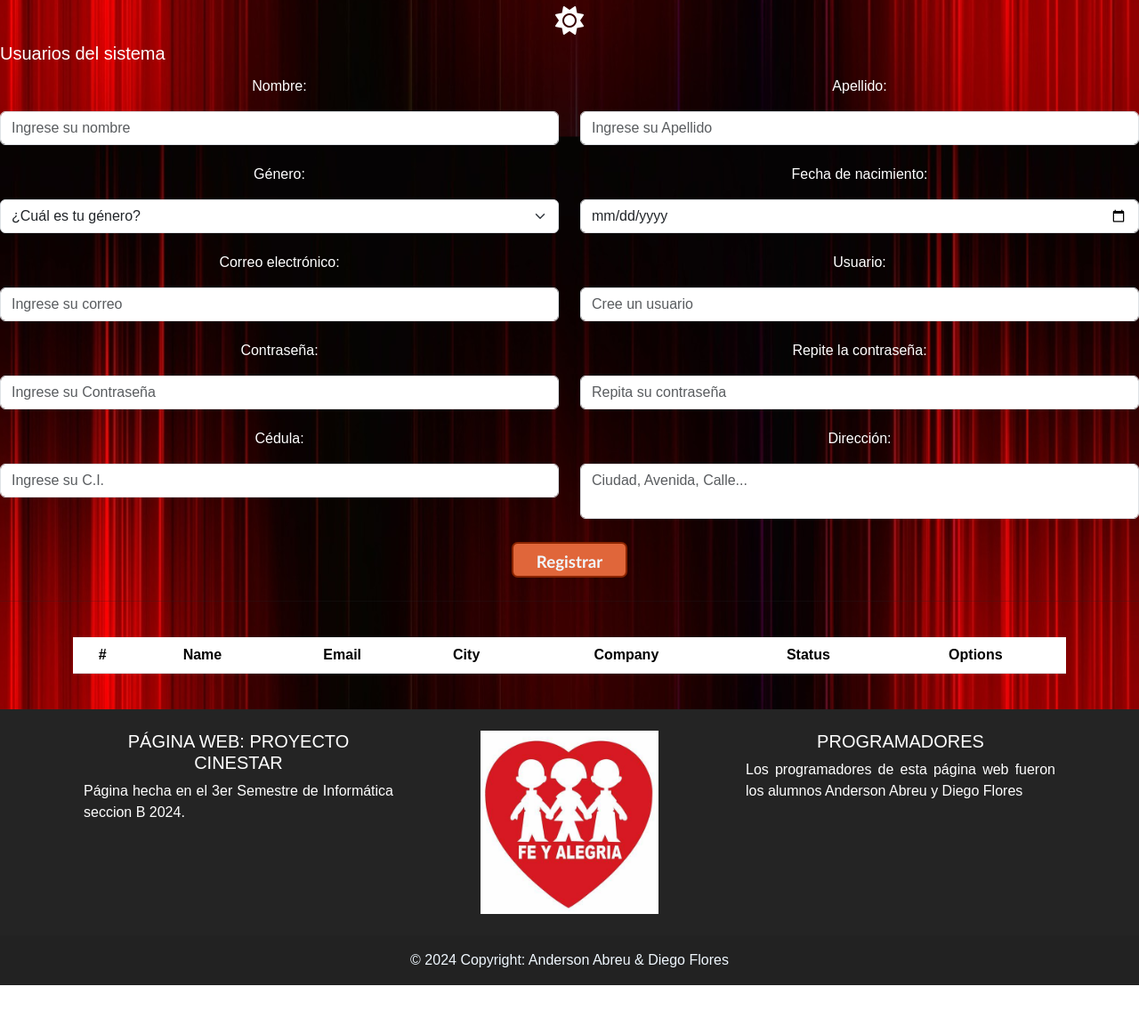
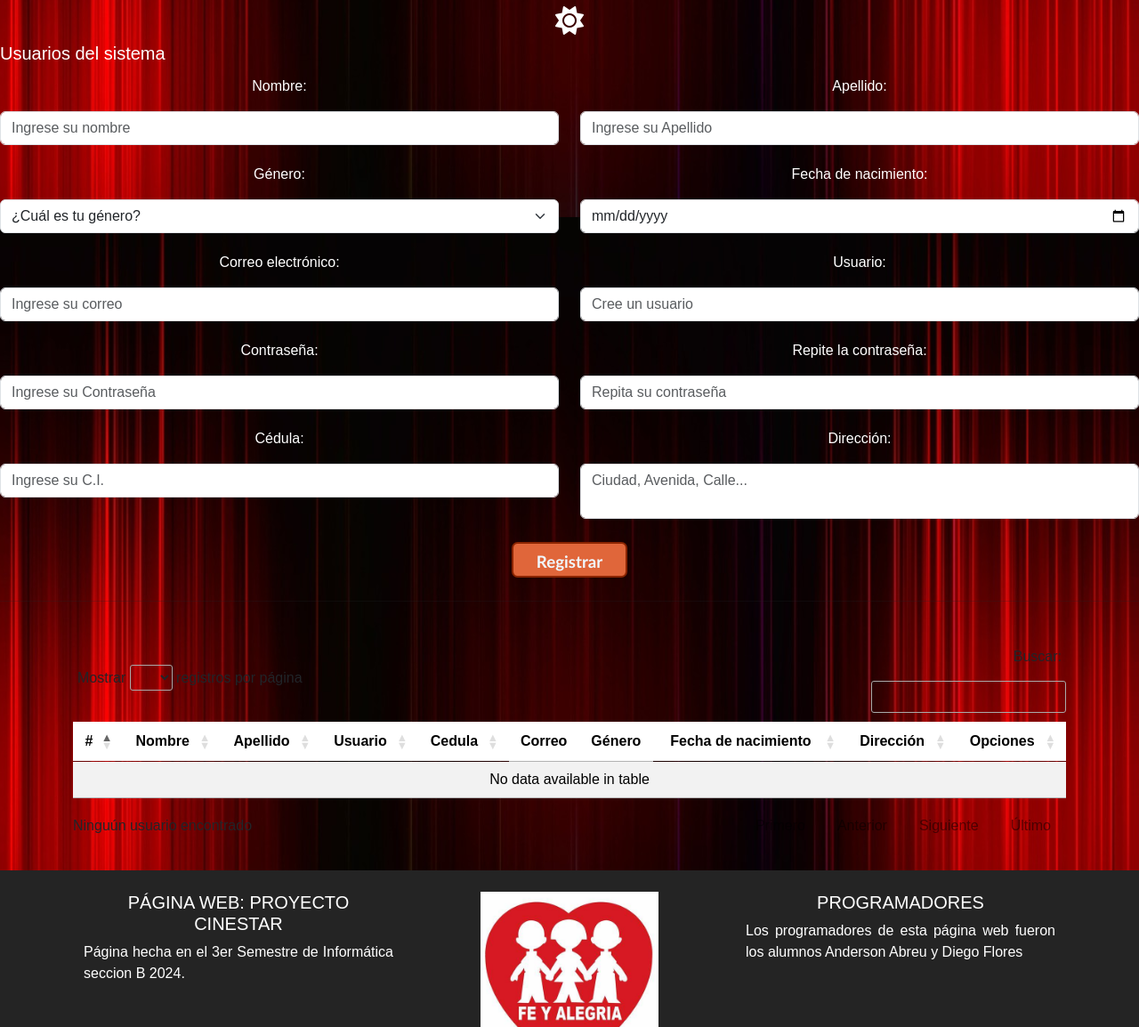
Before and after one commit to khezu666/CineStar1, a plain HTML site: page crud.html in a window 1280 px wide. Shown: the top 1154 px of the page at 89% size. Before the commit the page ends 1107 px from the top, so only its background shows below. Drawn offline with Linux system fonts and the light colour scheme; no server answers.

Commit message:
arreglos

```diff
--- a/assets/js/crudUsuario.js
+++ b/assets/js/crudUsuario.js
@@ -1,6 +1,6 @@
 let data = JSON.parse(localStorage.getItem('usuarios')) || [];
 console.log(data)
-/*
+
 let dataTable;
 let dataTableIsInitialized=false;
 
@@ -69,4 +69,3 @@ const listUsers = async () => {
 window.addEventListener("load", async () => {
 await initDatatable();
 });
-*/
--- a/assets/js/registro.js
+++ b/assets/js/registro.js
@@ -50,12 +50,12 @@ registro.addEventListener("submit", (e)=>{
             });
         }
         else{
-            const crud = document.querySelector('title')
-            if(crud.value === 'Crud'){
+            const crud = document.querySelector('#CRUD')
+            if(crud === 'Crud'){
                 registroCrud();
             }
             else{
-            registroUsuarios();
+                registroUsuarios();
             }
         }
     }
--- a/crud.html
+++ b/crud.html
@@ -124,12 +124,15 @@
                     <thead>
                         <tr>
                             <th class="centered">#</th>
-                            <th class="centered">Name</th>
-                            <th class="centered">Email</th>
-                            <th class="centered">City</th>
-                            <th class="centered">Company</th>
-                            <th class="centered">Status</th>
-                            <th class="centered">Options</th>
+                            <th class="centered">Nombre</th>
+                            <th class="centered">Apellido</th>
+                            <th class="centered">Usuario</th>
+                            <th class="centered">Cedula</th>
+                            <th class="centered">Correo</th>
+                            <th class="centered">Género</th>
+                            <th class="centered">Fecha de nacimiento</th>
+                            <th class="centered">Dirección</th>
+                            <th class="centered">Opciones</th>
                         </tr>
                     </thead>
                     <tbody id="tableBody_users"></tbody>
```
Also changed, not shown: carteleras.html (+2 -0 lines).
